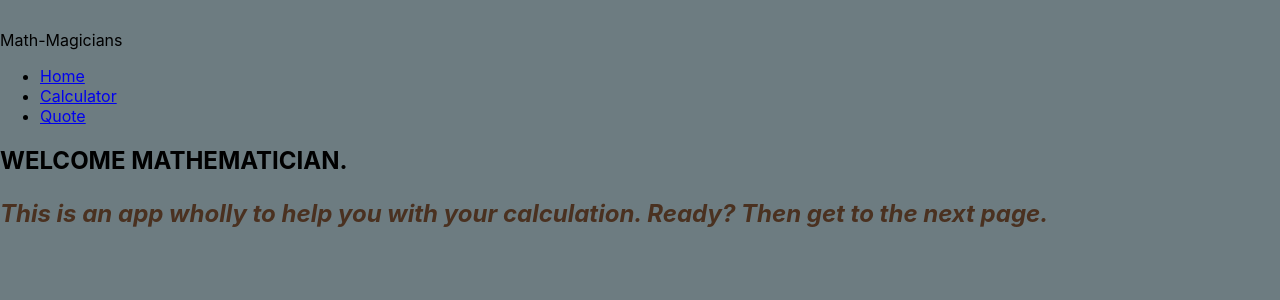
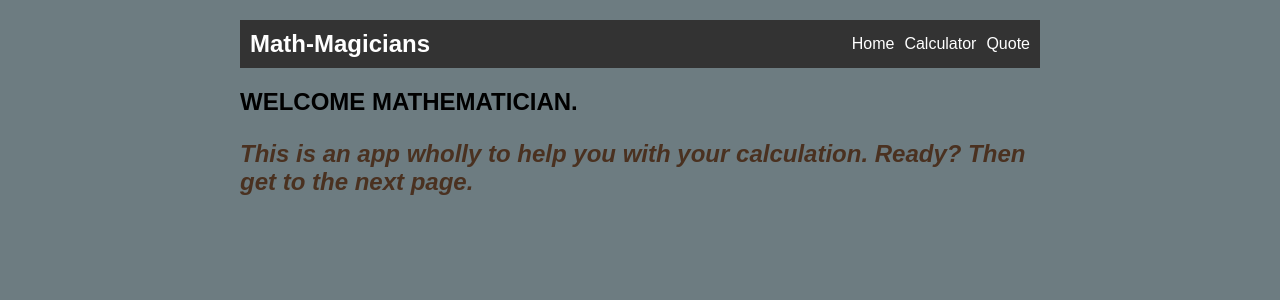
Before and after one commit to Eccb7/Math-Magicians, a React (Create React App) app: page / in a window 1280 px wide. Shown: the top 300 px of the page. Built offline with nearby package versions, Linux system fonts and the light colour scheme; the HTML template or start-up script is replaced by a standard one.

Commit message:
Style the route navbar

```diff
--- a/src/App.css
+++ b/src/App.css
@@ -1,7 +1,52 @@
 body {
+  font-family: Arial, sans-serif;
+  margin: 0;
+  padding: 0;
   background-color: #6d7c81;
 }
 
 .app-container {
-  padding-top: 30px;
+  max-width: 800px;
+  margin: 0 auto;
+  padding: 20px;
 }
+
+.navbar {
+  display: flex;
+  justify-content: space-between;
+  align-items: center;
+  background-color: #333;
+  color: #fff;
+  padding: 10px;
+}
+
+.navbar-logo {
+  font-size: 24px;
+  font-weight: bold;
+}
+
+.navbar-links {
+  list-style-type: none;
+  padding: 0;
+  margin: 0;
+  display: flex;
+}
+
+.navbar-links li {
+  margin-right: 10px;
+}
+
+.navbar-links li:last-child {
+  margin-right: 0;
+}
+
+.navbar-links li a {
+  text-decoration: none;
+  color: #fff;
+}
+
+.navbar-links li a:hover {
+  background-color: #555;
+  padding: 5px;
+  border-radius: 5px;
+}
```
